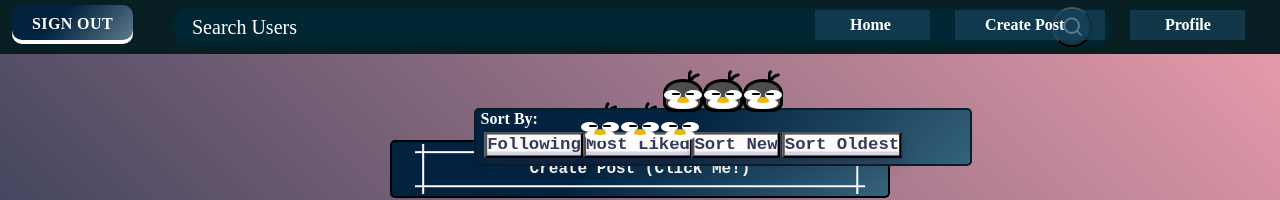
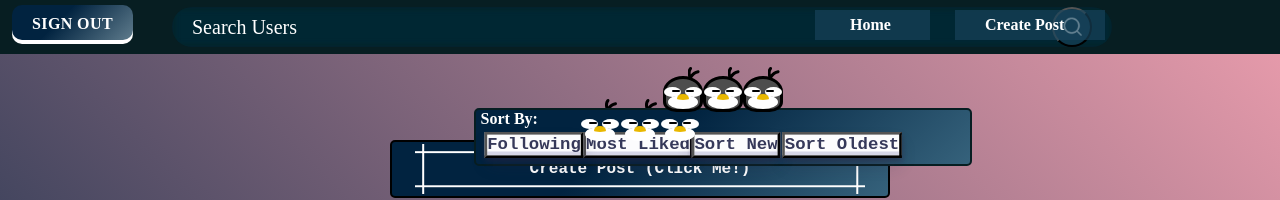
Before and after one commit to daceCS/ReFrame-React, a React (Vite) app in the folder frontend/: page / in a window 1280 px wide. Shown: the top 200 px of the page. Built offline with nearby package versions, Linux system fonts and the light colour scheme; no server answers.

Commit message:
Update SideBar.jsx

```diff
--- a/frontend/src/Components/SideBar.jsx
+++ b/frontend/src/Components/SideBar.jsx
@@ -4,9 +4,6 @@ function SideBar() {
     <aside>
       <div className="menu-div">
         <nav>
-          <a href="/users/mike" id="profile-link" className="profile">
-            Profile
-          </a>
           <a href="/" id="home-link" className="menu">
             Home
           </a>
```
